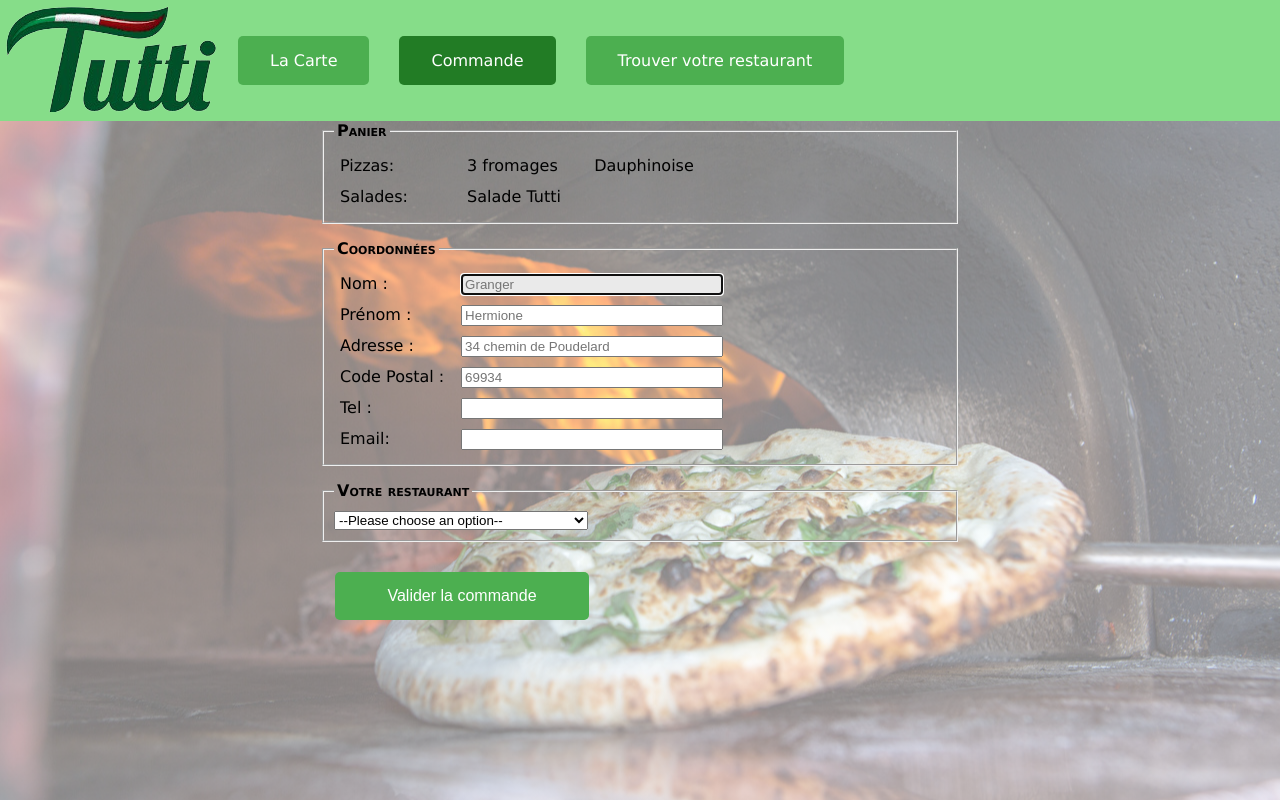
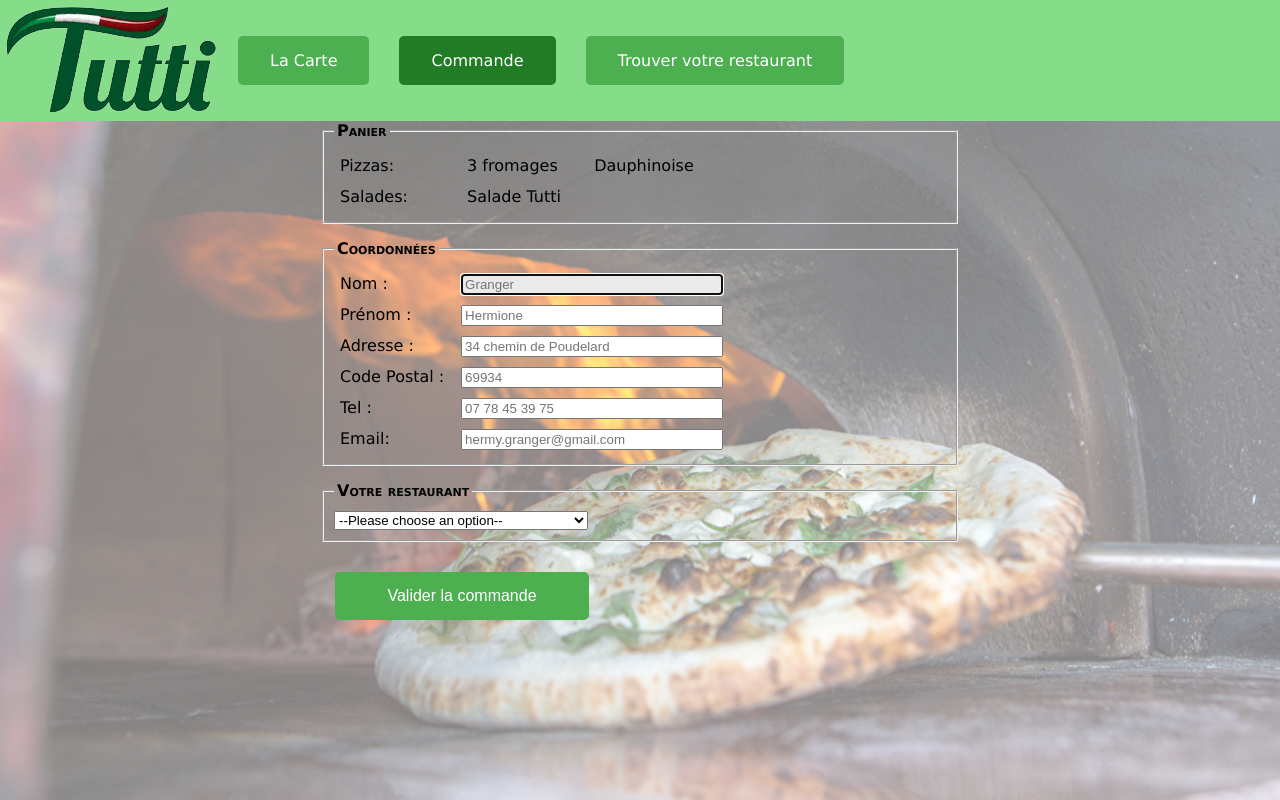
Before and after one commit to Stormald/AlternancePizzaHTML, a plain HTML site: page pages/commande.html in a window 1280 px wide. Drawn offline with Linux system fonts and the light colour scheme.

Commit message:
Petites modifs du formulaire de commande avec ajout de placeholders

```diff
--- a/pages/commande.html
+++ b/pages/commande.html
@@ -43,9 +43,9 @@
                 <label for="code-postal">Code Postal :</label>
                 <input id="code-postal" placeholder="69934" autofocus="" required=""><br>
                 <label for="tel">Tel :</label>
-                <input type="tel" id="tel" pattern="[0-9]{3}-[0-9]{3}-[0-9]{4}" required><br>
+                <input type="tel" id="tel" pattern="[0-9]{3}-[0-9]{3}-[0-9]{4}" placeholder="07 78 45 39 75" required><br>
                 <label for="email">Email:</label>
-                <input type="email" id="email" required>
+                <input type="email" id="email" placeholder="hermy.granger@gmail.com" required>
             </fieldset>
 
             <fieldset>
```
